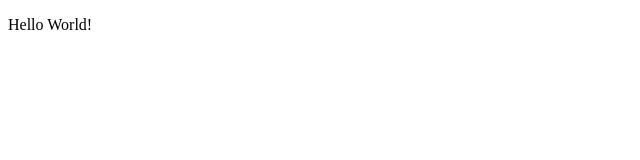
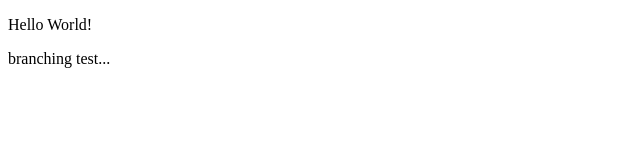
Before and after one commit to gabrieruu/devlab, a plain HTML site: page index.html in a window 1280 px wide. Shown: the full height of the page, 0-640 px from the left. Drawn offline with Linux system fonts and the light colour scheme.

Commit message:
Branch testing

```diff
--- a/index.html
+++ b/index.html
@@ -8,5 +8,6 @@
 </head>
 <body>
     <p>Hello World!</p>
+    <p>branching test...</p>
 </body>
 </html>
```
